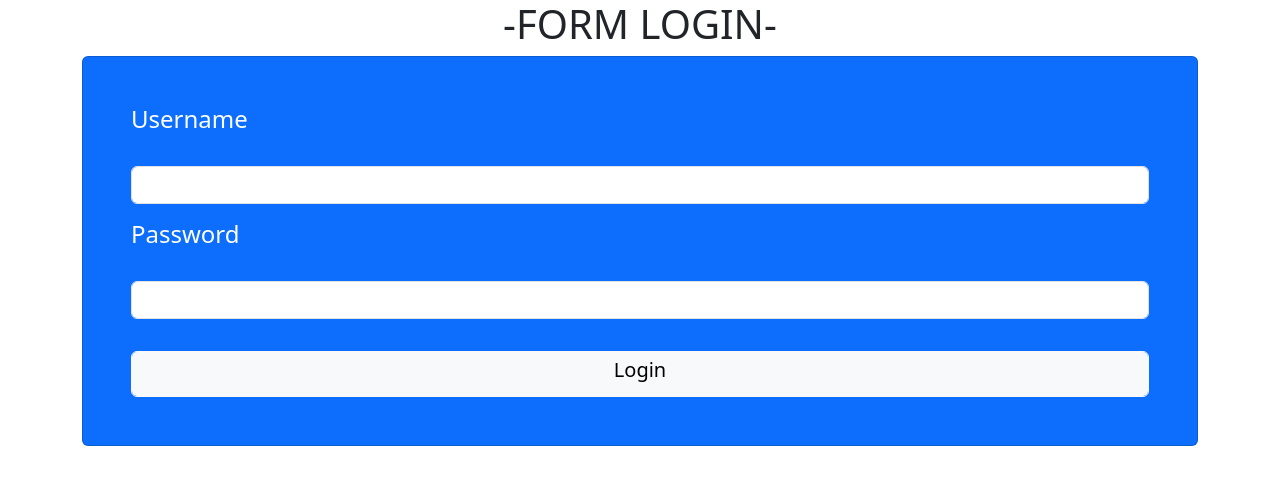
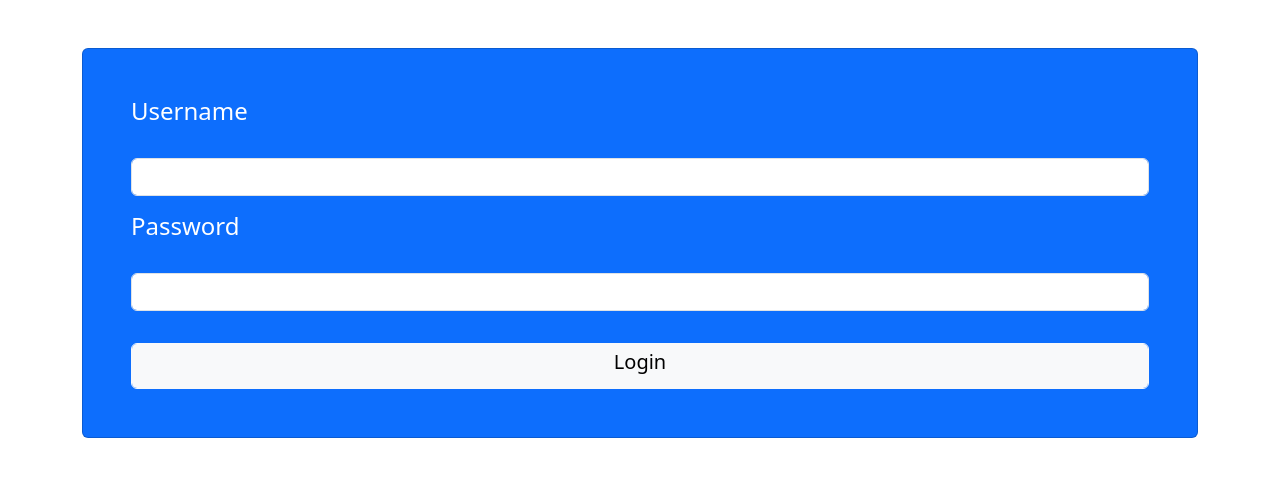
Before and after one commit to Lio3307/test, a PHP site: page / in a window 1280 px wide. Shown: the top 485 px of the page. Run offline with PHP 8.4, Linux system fonts and the light colour scheme.

Commit message:
added login page

```diff
--- a/index.php
+++ b/index.php
@@ -8,9 +8,8 @@
 </head>
 <body>
     <div class="container-fluid">
-        <h1><center>-FORM LOGIN-</center></h1>
         <div class="container">
-            <div class="card p-5 bg-primary">
+            <div class="card p-5 mt-5 bg-primary">
                 <div class="form-label"><h4 style="color: white;">Username</h4></div>
                 <input type="text" name="" id="" class="form-control my-3">
                 <div class="form-label"><h4 style="color: white;">Password</h4></div>
```
